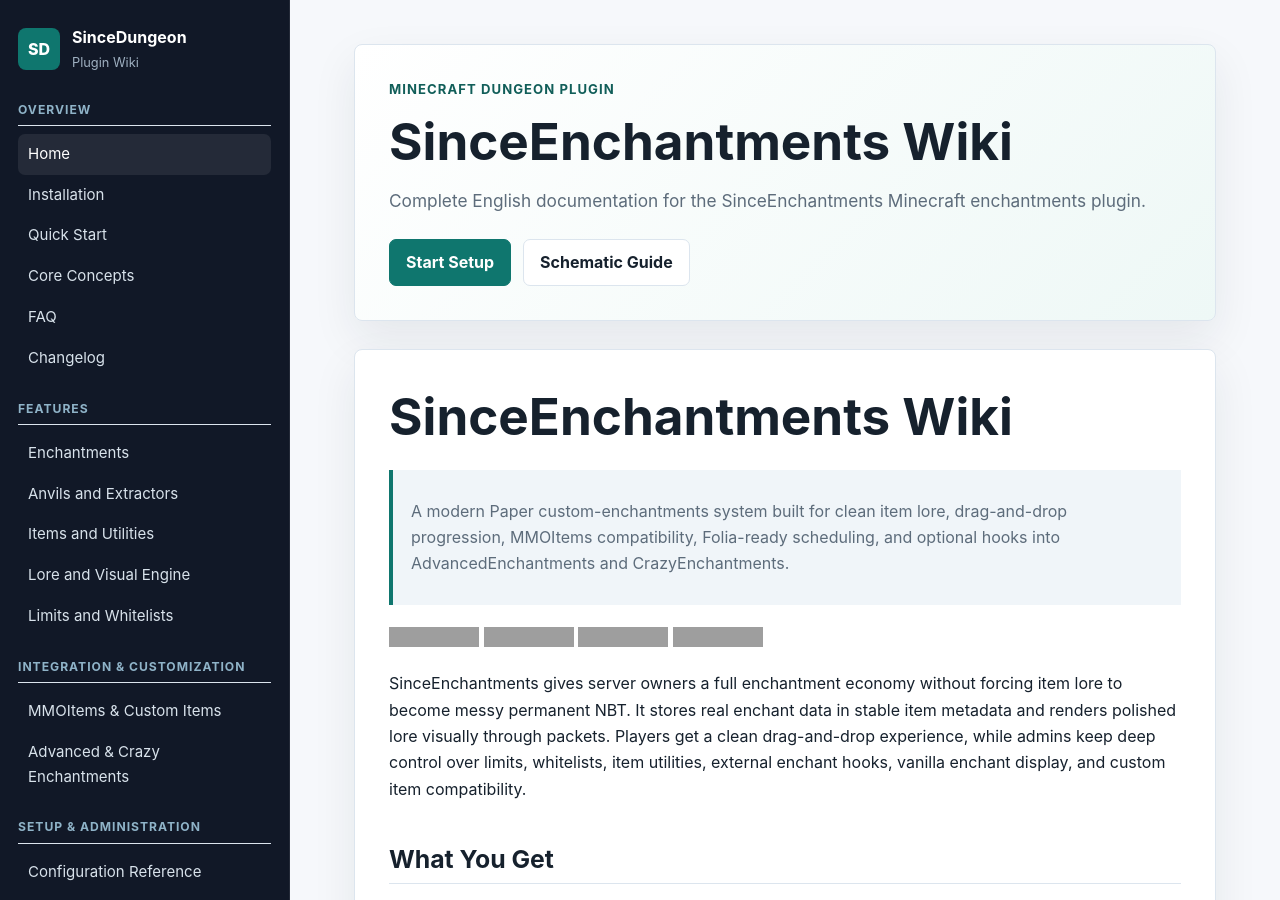
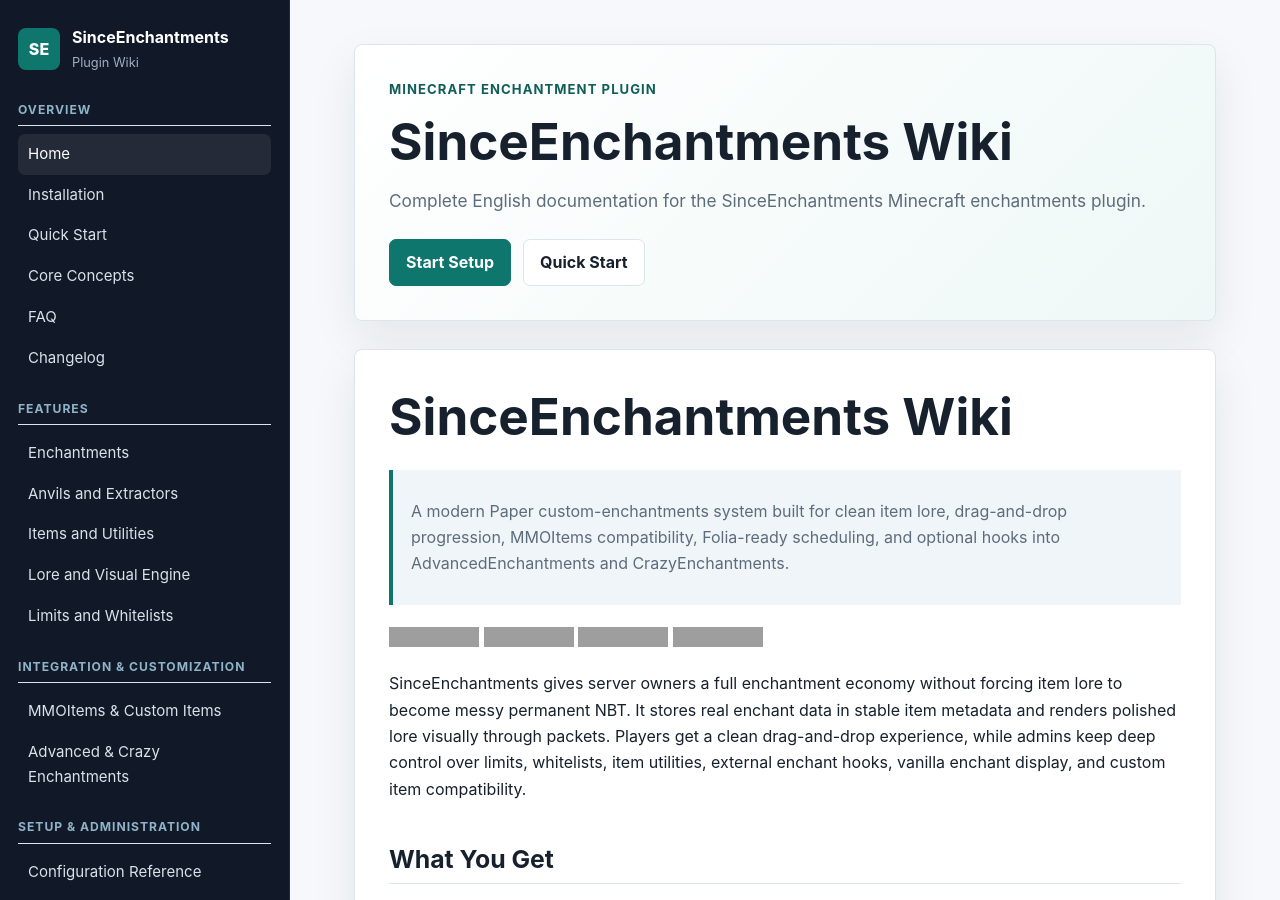
Before and after one commit to SinceRPG/SinceEnchantments, a Jekyll site: the page built from docs/index.md, in a window 1280 px wide and 900 px high. Built offline with Jekyll 4.4.1, drawn with Linux system fonts in a browser that asks for light colours; grey boxes are pictures that could not be loaded.

Commit message:
- Wikiiiiii

```diff
--- a/docs/_includes/sidebar.html
+++ b/docs/_includes/sidebar.html
@@ -1,8 +1,8 @@
 <aside class="sidebar" aria-label="Wiki navigation">
   <a class="brand" href="{{ '/' | relative_url }}">
-    <span class="brand-mark">SD</span>
+    <span class="brand-mark">SE</span>
     <span>
-      <strong>SinceDungeon</strong>
+      <strong>SinceEnchantments</strong>
       <small>Plugin Wiki</small>
     </span>
   </a>
--- a/docs/_layouts/home.html
+++ b/docs/_layouts/home.html
@@ -4,12 +4,12 @@
 
 <article class="home">
   <section class="hero">
-    <p class="eyebrow">Minecraft Dungeon Plugin</p>
+    <p class="eyebrow">Minecraft Enchantment Plugin</p>
     <h1>{{ page.title }}</h1>
     <p class="lead">{{ site.description }}</p>
     <div class="hero-actions">
-      <a class="button primary" href="{{ '/getting-started.html' | relative_url }}">Start Setup</a>
-      <a class="button" href="{{ '/folia-schematic.html' | relative_url }}">Schematic Guide</a>
+      <a class="button primary" href="{{ '/Installation.html' | relative_url }}">Start Setup</a>
+      <a class="button" href="{{ '/Quick-Start.html' | relative_url }}">Quick Start</a>
     </div>
   </section>
 
--- a/docs/_layouts/page.html
+++ b/docs/_layouts/page.html
@@ -4,7 +4,7 @@
 
 <article class="page">
   <header class="page-header">
-    <p class="eyebrow">SinceDungeon Documentation</p>
+    <p class="eyebrow">SinceEnchantments Documentation</p>
     <h1>{{ page.title }}</h1>
     {% if page.description %}
       <p class="lead">{{ page.description }}</p>
```
